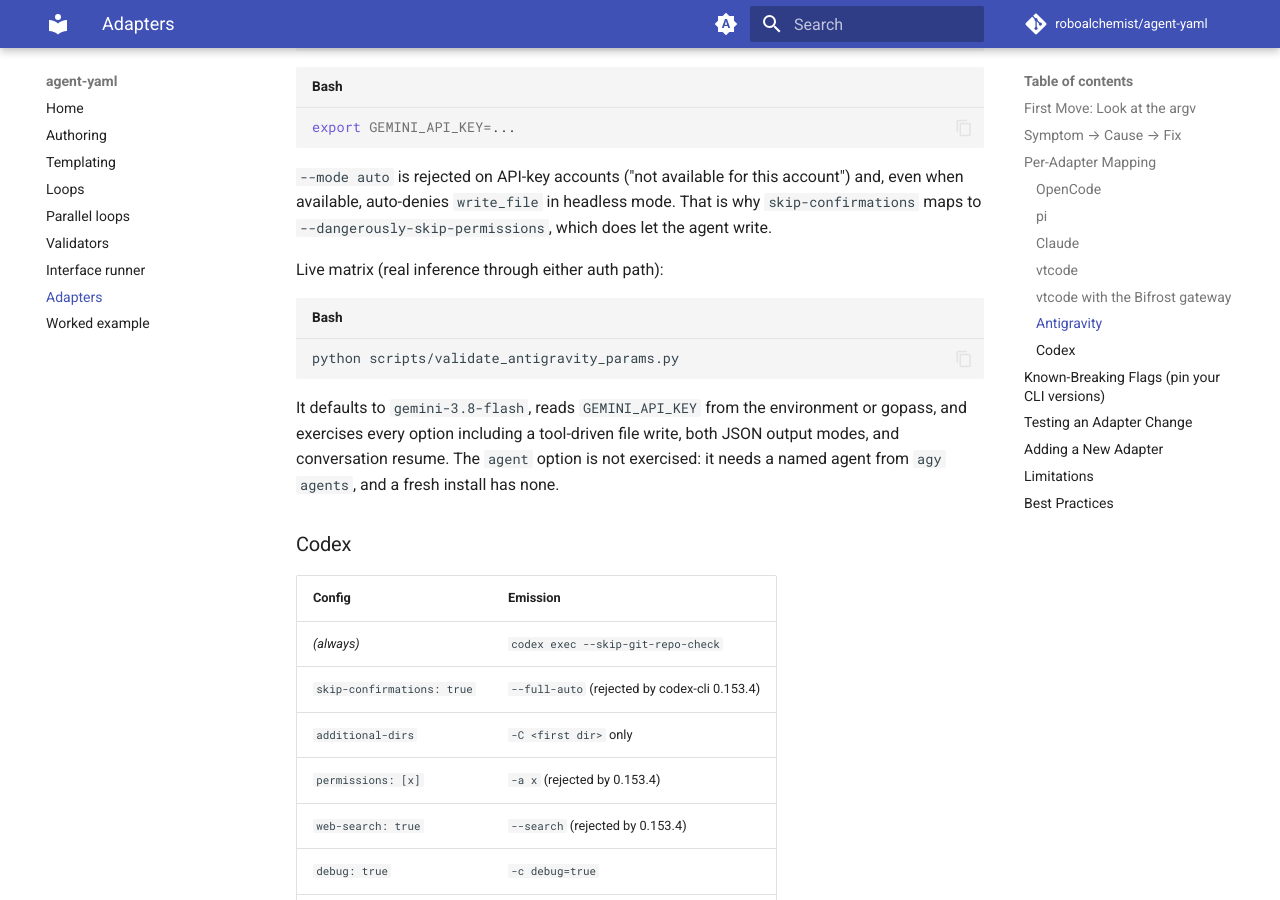
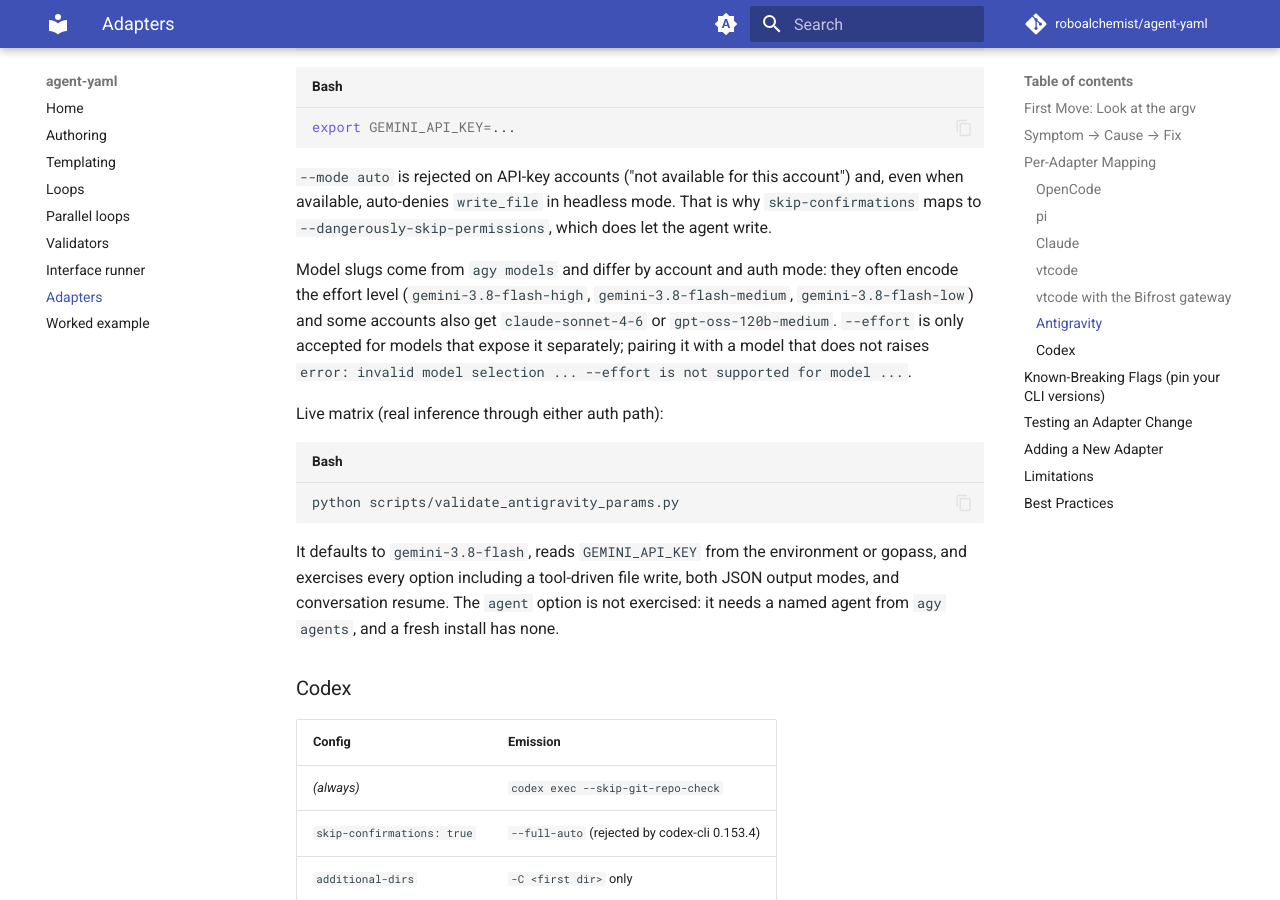
Before and after one commit to roboalchemist/agent-yaml, an MkDocs documentation site: the page built from docs/ADAPTER_TROUBLESHOOTING.md, in a window 1280 px wide and 900 px high, scrolled down 7551 px. Built offline with MkDocs 1.6.1 and Material for MkDocs 9.7.7, drawn with Linux system fonts in a browser that asks for light colours; comment, search, counter and statistics services are not loaded.

Commit message:
test(antigravity): validate agy live under account auth
- matrix script uses account auth by default (API key optional) and defaults
  to the current account model slug gemini-3.8-flash-high
- effort case uses the selected model; 11/11 live cases pass
- example 42 uses a real account model and drops the redundant effort flag,
  which agy rejects for that model
- document that model slugs come from agy models and differ per account

````diff
--- a/docs/ADAPTER_TROUBLESHOOTING.md
+++ b/docs/ADAPTER_TROUBLESHOOTING.md
@@ -230,6 +230,12 @@ export GEMINI_API_KEY=...
 available, auto-denies `write_file` in headless mode. That is why `skip-confirmations` maps to
 `--dangerously-skip-permissions`, which does let the agent write.
 
+Model slugs come from `agy models` and differ by account and auth mode: they often encode the effort
+level (`gemini-3.8-flash-high`, `gemini-3.8-flash-medium`, `gemini-3.8-flash-low`) and some accounts
+also get `claude-sonnet-4-6` or `gpt-oss-120b-medium`. `--effort` is only accepted for models that
+expose it separately; pairing it with a model that does not raises
+`error: invalid model selection ... --effort is not supported for model ...`.
+
 Live matrix (real inference through either auth path):
 
 ```bash
````
Also changed, not shown: 2 other files.
